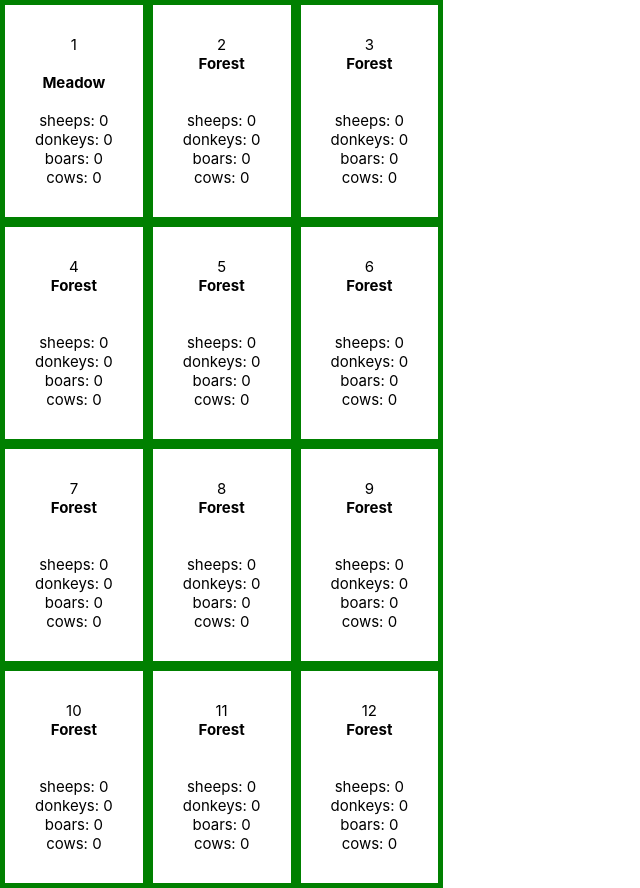
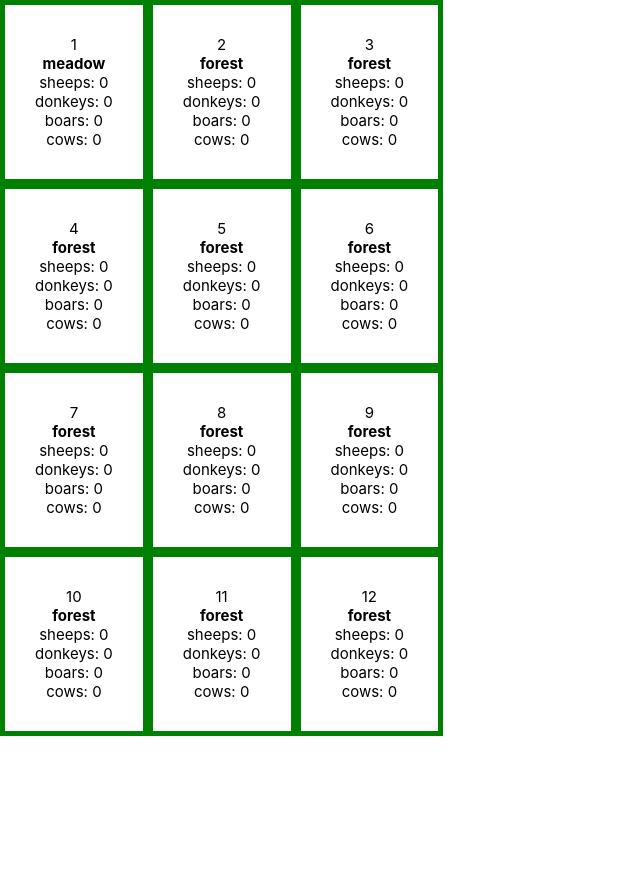
Before and after one commit to lynnter/caverna-simulator, a React (Create React App) app: page / in a window 1280 px wide. Shown: the whole page, without its empty margins (0-640 px from the left). After the commit the page ends 800 px from the top, so only its background shows below. Built offline with nearby package versions, Linux system fonts and the light colour scheme.

Commit message:
conditional rendering for tiles

```diff
--- a/src/App.js
+++ b/src/App.js
@@ -11,9 +11,7 @@ class App extends Component {
               [
                 {
                   id: 1,
-                  isForest: false,
-                  isMeadow: true,
-                  isField: false,
+                  tileType: 'meadow',
                   hasPasture: false,
                   hasStable: false,
                   stableCount: 0,
@@ -24,9 +22,7 @@ class App extends Component {
                 },
                  {
                   id: 2,
-                  isForest: true,
-                  isMeadow: false,
-                  isField: false,
+                  tileType: 'forest',
                   hasPasture: false,
                   hasStable: false,
                   stableCount: 0,
@@ -37,9 +33,7 @@ class App extends Component {
                 },
                 {
                   id: 3,
-                  isForest: true,
-                  isMeadow: false,
-                  isField: false,
+                  tileType: 'forest',
                   hasPasture: false,
                   hasStable: false,
                   stableCount: 0,
@@ -51,9 +45,7 @@ class App extends Component {
               ],
               [{
                   id: 4,
-                  isForest: true,
-                  isMeadow: false,
-                  isField: false,
+                  tileType: 'forest',
                   hasPasture: false,
                   hasStable: false,
                   stableCount: 0,
@@ -64,9 +56,7 @@ class App extends Component {
                 },
                 {
                   id: 5,
-                  isForest: true,
-                  isMeadow: false,
-                  isField: false,
+                  tileType: 'forest',
                   hasPasture: false,
                   hasStable: false,
                   stableCount: 0,
@@ -77,9 +67,7 @@ class App extends Component {
                 },
                 {
                   id: 6,
-                  isForest: true,
-                  isMeadow: false,
-                  isField: false,
+                  tileType: 'forest',
                   hasPasture: false,
                   hasStable: false,
                   stableCount: 0,
@@ -92,9 +80,7 @@ class App extends Component {
               [
                 {
                   id: 7,
-                  isForest: true,
-                  isMeadow: false,
-                  isField: false,
+                  tileType: 'forest',
                   hasPasture: false,
                   hasStable: false,
                   stableCount: 0,
@@ -105,9 +91,7 @@ class App extends Component {
                 },
                  {
                   id: 8,
-                  isForest: true,
-                  isMeadow: false,
-                  isField: false,
+                  tileType: 'forest',
                   hasPasture: false,
                   hasStable: false,
                   stableCount: 0,
@@ -118,9 +102,7 @@ class App extends Component {
                 },
                 {
                   id: 9,
-                  isForest: true,
-                  isMeadow: false,
-                  isField: false,
+                  tileType: 'forest',
                   hasPasture: false,
                   hasStable: false,
                   stableCount: 0,
@@ -133,9 +115,7 @@ class App extends Component {
               [
                 {
                   id: 10,
-                  isForest: true,
-                  isMeadow: false,
-                  isField: false,
+                  tileType: 'forest',
                   hasPasture: false,
                   hasStable: false,
                   stableCount: 0,
@@ -146,9 +126,7 @@ class App extends Component {
                 },
                 {
                   id: 11,
-                  isForest: true,
-                  isMeadow: false,
-                  isField: false,
+                  tileType: 'forest',
                   hasPasture: false,
                   hasStable: false,
                   stableCount: 0,
@@ -159,9 +137,7 @@ class App extends Component {
                 },
                  {
                   id: 12,
-                  isForest: true,
-                  isMeadow: false,
-                  isField: false,
+                  tileType: 'forest',
                   hasPasture: false,
                   hasStable: false,
                   stableCount: 0,
--- a/src/Space.js
+++ b/src/Space.js
@@ -3,23 +3,13 @@ import React, { Component } from 'react'
 export class Space extends Component {
 
   render() {
-    const forest = this.props.grid.isForest;
-    const meadow = this.props.grid.isMeadow;
-    const field = this.props.grid.isField;
-    const pasture = this.props.grid.isPasture;
+    let tileType = this.props.grid.tileType;
 
     return (
       <div className="GridStyle">{this.props.grid.id}
           <br />
 
-          <b>{forest ? 'Forest' : null}</b>
-          <br />
-          <b>{meadow ? 'Meadow' : null}</b>
-          <br />
-          <b>{field ? 'Field' : null}</b>
-          <br />
-          <b>{pasture ? 'Pasture' : null}</b>
-
+        <b>{tileType ? tileType : null}</b>
 
         <div>
           sheeps: {this.props.grid.sheepCount}
```
